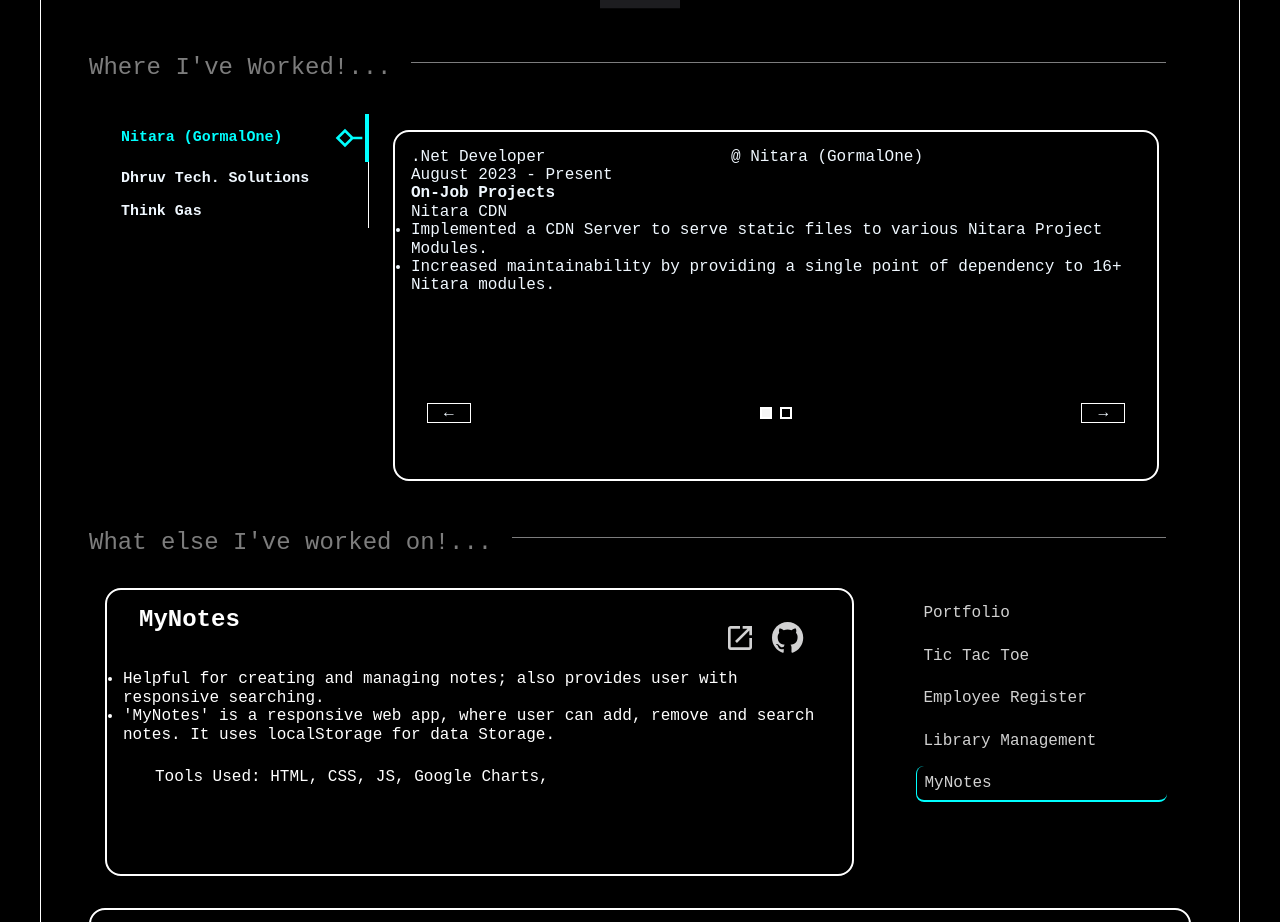
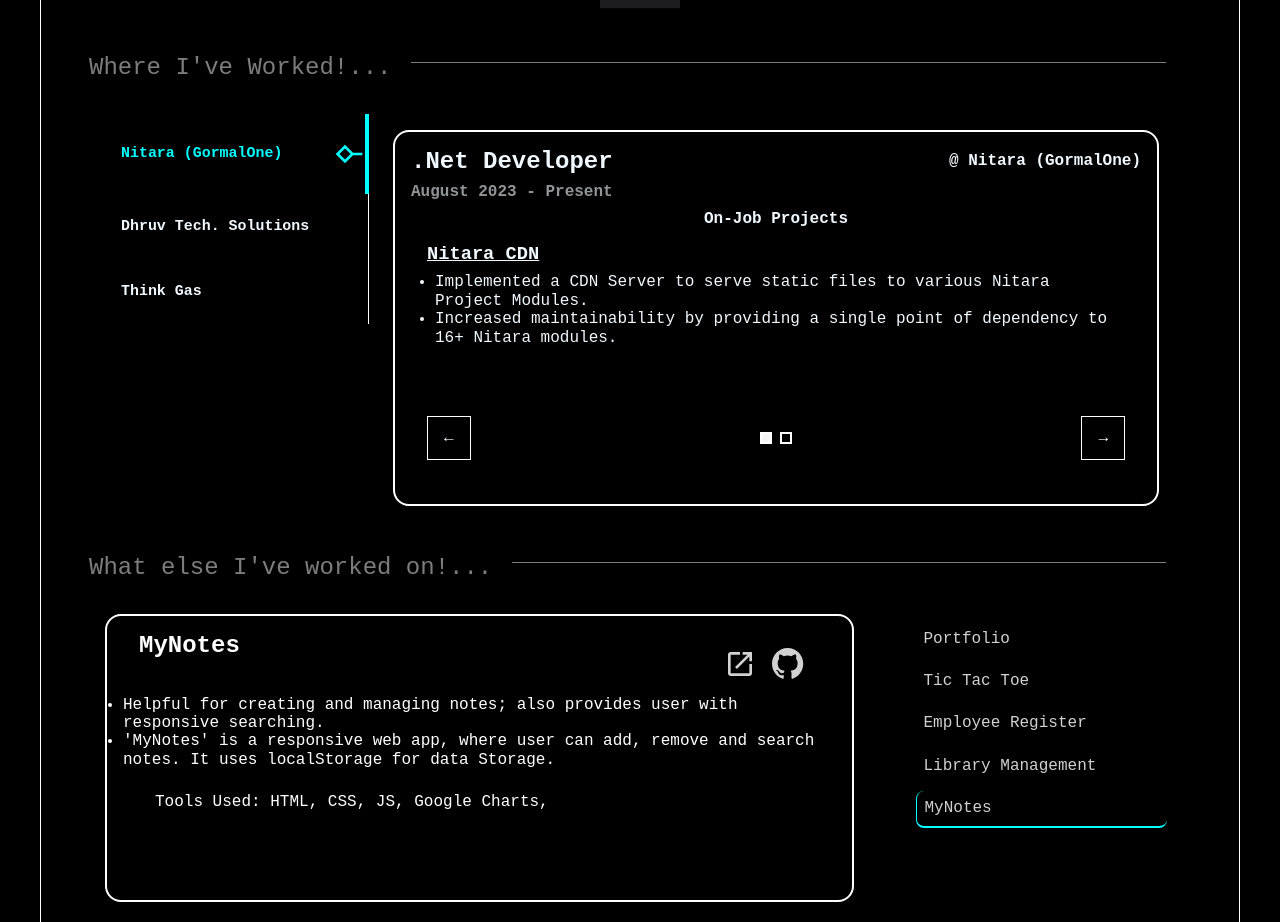
Before and after one commit to Anant-Singh-Chauhan/portfolio, a React (Create React App) app: page / in a window 1280 px wide. Shown: the part 1740-2662 px from the top of the page. Built offline with nearby package versions, Linux system fonts and the light colour scheme; the HTML template or start-up script is replaced by a standard one; a web font is replaced by a local one.

Commit message:
css fix: exprience

```diff
--- a/src/components/experience/Experience.js
+++ b/src/components/experience/Experience.js
@@ -18,8 +18,8 @@ export default function Experience() {
     <>
       {/* //TODO :  WORK ALERT BANNER */}
       {/* <WorkAlert/> */}
-      <SectionTitleWrapper titleText={"Where I've Worked!..."} />
       <ExperienceContext.Provider value={experienceCtxValue}>
+        <SectionTitleWrapper titleText={"Where I've Worked!..."} />
         <div className="work">
           <div className="d-flex-row">
             <WorkTimeline />
--- a/src/components/experience/OnJobProject.js
+++ b/src/components/experience/OnJobProject.js
@@ -3,8 +3,8 @@ import React from "react";
 export default function OnJobProject({ project }) {
   return (
     <div className="onJob_project">
-      <div>{project.projectTitle}</div>
-      <ul>
+      <h3 className="onJob_project_title">{project.projectTitle}</h3>
+      <ul className="onJob_project_details">
         {project.projectContributions.map((cntrbtn) => (
           <li key={project.projectTitle+(Math.random()*100)}>{cntrbtn}</li>
         ))}
--- a/src/components/experience/WorkDetails.js
+++ b/src/components/experience/WorkDetails.js
@@ -19,12 +19,12 @@ export default function WorkDetails({ job }) {
   return (
     <div className="workDetails whiteRoundedBorder m1p1">
       <div className="workTitle">
-        <div>{job.designation}</div>
-        <div>{" @ " + job.companyName}</div>
+        <h2 className="workTitle_designation">{job.designation}</h2>
+        <h4 className="workTitle_company">{" @ " + job.companyName}</h4>
       </div>
-      <div>{job.duration}</div>
+      <h4 className="workDuration">{job.duration}</h4>
       <div>
-        <h4>On-Job Projects</h4>
+        <h4 id="onJobHeading">On-Job Projects</h4>
 
         <OnJobProject project={job.workContributions[activeProjectIndex]} />
 
--- a/src/components/experience/experience.css
+++ b/src/components/experience/experience.css
@@ -16,29 +16,26 @@
 
 .timeline_detail {
   border-right: 1px solid white;
-  padding: 0.5rem 0.0rem 0.5rem 0.5rem;
+  padding: 0.5rem 0rem 0.5rem 0.5rem;
   margin: 0rem 0.5rem;
   width: 20vw;
   font-size: large;
   transition: ease-in-out 200ms;
 }
 
-.timeline_detail .selectionLogo{
+.timeline_detail .selectionLogo {
   display: none;
   transition: ease-in-out 200ms;
-
 }
 
 .timeline_detail.active {
   border-right: 4px solid var(--highlight);
   transition: ease-in-out 200ms;
-
 }
 
 .timeline_detail.active h5 {
   color: var(--highlight);
   transition: ease-in-out 200ms;
-
 }
 
 .timeline_detail.active .selectionLogo {
@@ -47,69 +44,88 @@
   height: 2rem;
   fill: var(--highlight);
   transition: ease-in-out 200ms;
-
 }
 
 .timeline_detail:hover {
-  font-size:larger;
+  font-size: larger;
   cursor: default;
   transition: ease-in-out 200ms;
 }
 
-.timeline_detail_title{
+.timeline_detail_title {
   justify-content: space-between;
   align-items: center;
   transition: ease-in-out 200ms;
-
+  padding: 1rem 0;
 }
 
-.workDetails{
+.workDetails {
   width: 60vw;
 }
 
+.workDuration {
+  padding: 0.5rem 0;
+  opacity: 0.6;
+}
+
+#onJobHeading {
+  text-align: center;
+}
 .workTitle {
   display: flex;
   flex-direction: row;
-  width: 40vw;
   justify-content: space-between;
+  align-items: center;
 }
 
-.onJob_project{
+.workTitle_designation {
+}
+
+.onJob_project {
   height: 20vh;
+  padding: 1rem 1rem;
+}
+
+.onJob_project_title {
+  padding-bottom: 0.5rem;
+  text-decoration: underline;
+}
+
+.onJob_project_details {
+  padding: 0 0.5rem;
 }
 
 /*-- On Job Nav --*/
-.onJob_nav, .onJob_nav div{
+.onJob_nav,
+.onJob_nav div {
   display: flex;
   flex-direction: row;
   align-items: center;
 }
 
-.onJob_nav{
+.onJob_nav {
   margin: 3rem 1rem;
   height: 0.25rem;
   justify-content: space-between;
-
 }
 
-.onJob_nav_btns{
+.onJob_nav_btns {
   border: 1px solid white;
-    padding-inline: 1rem;
+  padding: 0.75rem 1rem;
   transition: ease-in-out 200ms;
-
 }
 
-.onJob_nav_btns:hover{
+.onJob_nav_btns:hover {
   background-color: var(--highlight);
   border-radius: 1rem;
 }
 
-.onJob_nav_child{
+.onJob_nav_child {
   margin: 0 0.25rem;
   padding: 0.25rem 0.25rem;
   border: 2px solid white;
 }
 
-.onJob_nav_child.active{
+.onJob_nav_child.active {
   background-color: whitesmoke;
 }
```
Lines whose indentation alone changed are shown as unchanged.
